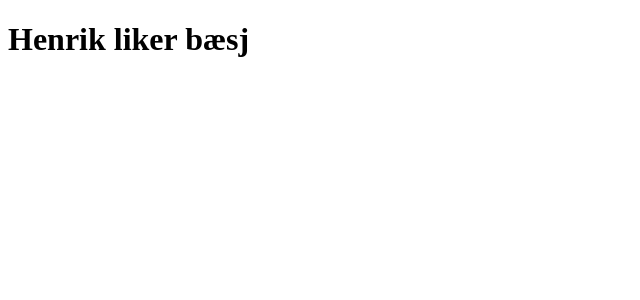
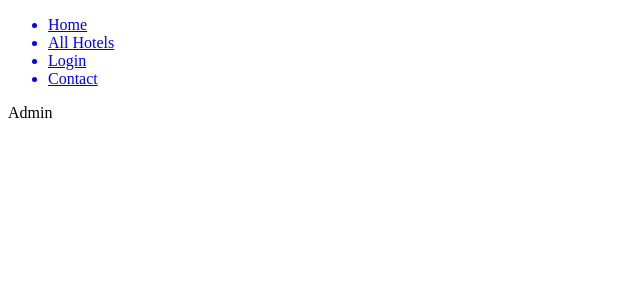
Before and after one commit to Noroff-FEU-Assignments/project-exam-2-TrygveKontoret, a React (Create React App) app: page /admin in a window 1280 px wide. Shown: the top 300 px of the page, without its empty margins (0-640 px from the left). Built offline with nearby package versions, Linux system fonts and the light colour scheme.

Commit message:
feat: added pages and routing

```diff
--- a/src/App.js
+++ b/src/App.js
@@ -1,7 +1,26 @@
+import Admin from "./pages/Admin";
+import Allhotels from "./pages/Allhotels";
+import Contact from "./pages/Contact";
+import Detail from "./pages/Detail";
+import Home from "./pages/Home";
+import Login from "./pages/Login";
+import { BrowserRouter as Router, Routes, Route } from "react-router-dom";
+import Navigation from "./components/nav/Navigation";
+
 function App() {
   return (
     <>
-      <h1>Henrik liker bæsj</h1>
+      <Router>
+        <Navigation />
+        <Routes>
+          <Route index element={<Home />} />
+          <Route path={"/allhotels"} element={<Allhotels />} />
+          <Route path={"/contact"} element={<Contact />} />
+          <Route path={"/:id"} element={<Detail />} />
+          <Route path={"/admin"} element={<Admin />} />
+          <Route path={"/login"} element={<Login />} />
+        </Routes>
+      </Router>
     </>
   );
 }
--- /dev/null
+++ b/src/components/nav/Navigation.jsx
@@ -0,0 +1,27 @@
+import React from "react";
+import { Link } from "react-router-dom";
+
+const Navigation = () => {
+  return (
+    <>
+      <nav>
+        <ul>
+          <Link to="/">
+            <li>Home</li>
+          </Link>
+          <Link to="/allhotels">
+            <li>All Hotels</li>
+          </Link>
+          <Link to="/login">
+            <li>Login</li>
+          </Link>
+          <Link to="/contact">
+            <li>Contact</li>
+          </Link>
+        </ul>
+      </nav>
+    </>
+  );
+};
+
+export default Navigation;
--- /dev/null
+++ b/src/pages/Admin.jsx
@@ -0,0 +1,7 @@
+import React from "react";
+
+const Admin = () => {
+  return <div>Admin</div>;
+};
+
+export default Admin;
--- /dev/null
+++ b/src/pages/Allhotels.jsx
@@ -0,0 +1,7 @@
+import React from "react";
+
+const Allhotels = () => {
+  return <div>Allhotels</div>;
+};
+
+export default Allhotels;
--- /dev/null
+++ b/src/pages/Contact.jsx
@@ -0,0 +1,7 @@
+import React from "react";
+
+const Contact = () => {
+  return <div>Contact</div>;
+};
+
+export default Contact;
--- /dev/null
+++ b/src/pages/Detail.jsx
@@ -0,0 +1,7 @@
+import React from "react";
+
+const Detail = () => {
+  return <div>Detail</div>;
+};
+
+export default Detail;
--- /dev/null
+++ b/src/pages/Home.jsx
@@ -0,0 +1,7 @@
+import React from "react";
+
+const Home = () => {
+  return <div>Home</div>;
+};
+
+export default Home;
--- /dev/null
+++ b/src/pages/Login.jsx
@@ -0,0 +1,7 @@
+import React from "react";
+
+const Login = () => {
+  return <div>Login</div>;
+};
+
+export default Login;
```
